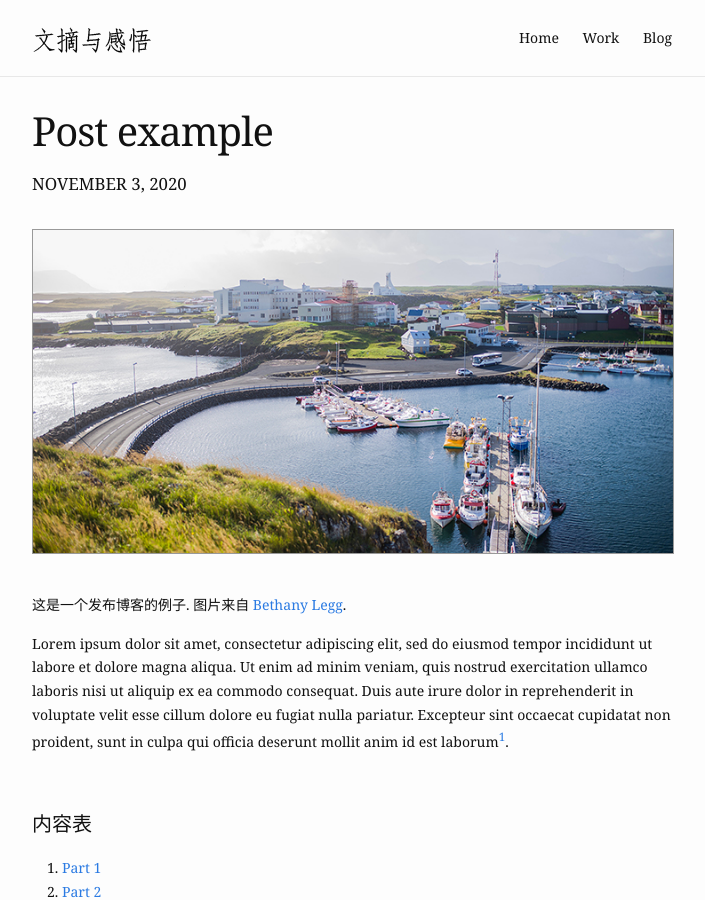
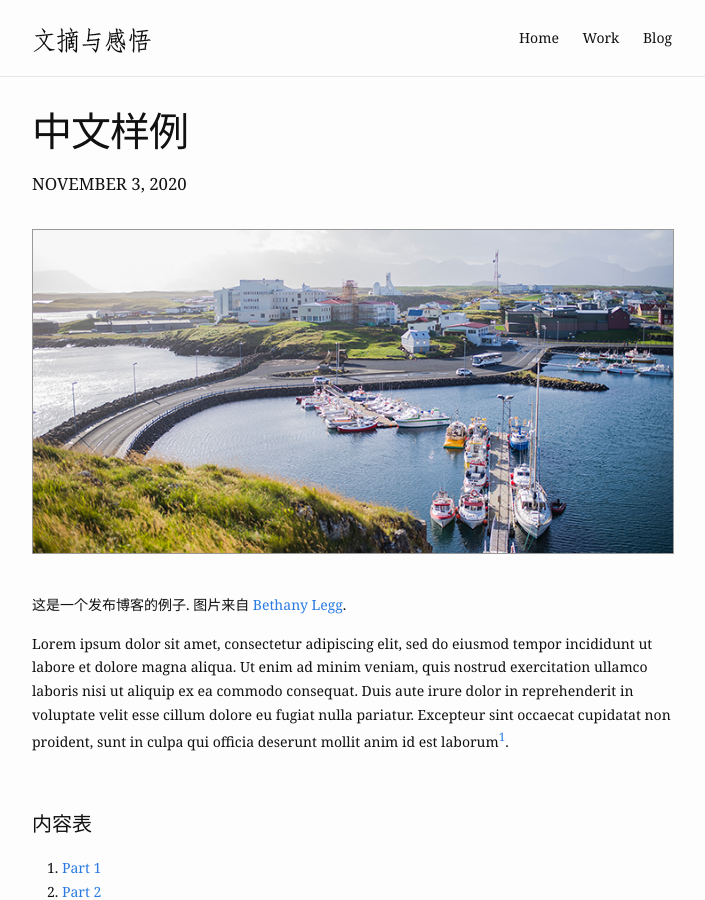
Before and after one commit to bluncy/bluncy.github.io, a Jekyll site: the page built from _posts/2020-11-3-中文样例.md, in a window 1280 px wide and 900 px high. Shown: the whole window, without its empty margins (288-993 px from the left). Built offline with Jekyll 4.4.1, drawn with Linux system fonts in a browser that asks for light colours.

Commit message:
Update 2020-11-3-中文样例.md

```diff
--- a/_posts/2020-11-3-中文样例.md
+++ b/_posts/2020-11-3-中文样例.md
@@ -1,6 +1,6 @@
 ---
 layout: post
-title:  "Post example"
+title:  "中文样例"
 date:   2020-11-03 12:50:00
 blurb: "使用Bay Jekyll theme发布的样例中文版."
 og_image: /assets/img/content/post-example/Banner.jpg
```
